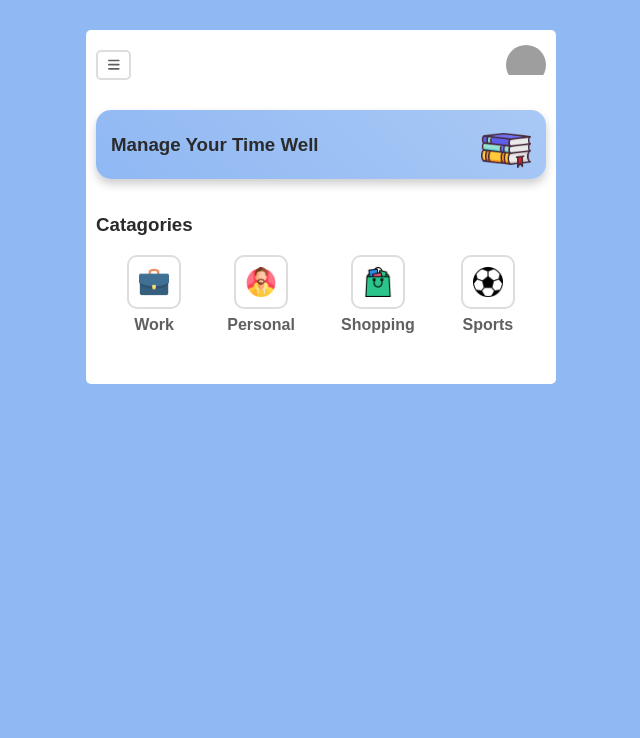
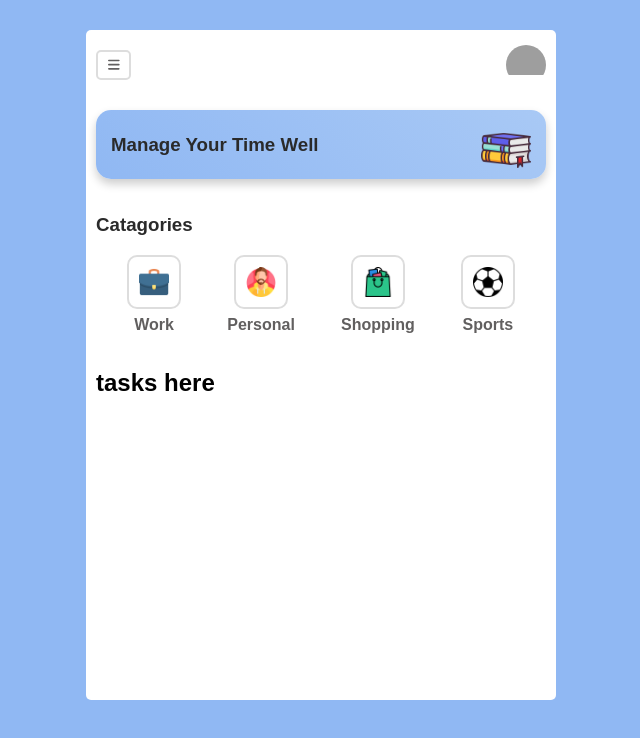
Before and after one commit to shafik720/To-do-app-with-React-Node-Mongodb, a React (Create React App) app: page / in a window 1280 px wide. Shown: the top 738 px of the page, without its empty margins (319-959 px from the left). Built offline with nearby package versions, Linux system fonts and the light colour scheme; grey boxes are pictures that could not be loaded.

Commit message:
working on tasks section

```diff
--- a/src/App.css
+++ b/src/App.css
@@ -44,4 +44,5 @@
   margin: 30px auto;
   padding: 15px 10px;
   border-radius: 5px;
+  min-height: 80vh;
 }
--- a/src/App.js
+++ b/src/App.js
@@ -3,6 +3,7 @@ import './App.css';
 import Header from './Components/Header/Header';
 import Banner from './Components/Banner/Banner';
 import Catagories from './Components/Catagories/Catagories';
+import Tasks from './Components/Tasks/Tasks';
 
 function App() {
   return (
@@ -10,6 +11,7 @@ function App() {
       <Header></Header>
       <Banner></Banner>
       <Catagories></Catagories>
+      <Tasks></Tasks>
     </div>
   );
 }
--- /dev/null
+++ b/src/Components/Tasks/Tasks.js
@@ -0,0 +1,11 @@
+import React from 'react';
+
+const Tasks = () => {
+    return (
+        <div>
+            <h2>tasks here</h2>
+        </div>
+    );
+};
+
+export default Tasks;
```
Also changed, not shown: src/Components/Tasks/Tasks.css (added).
